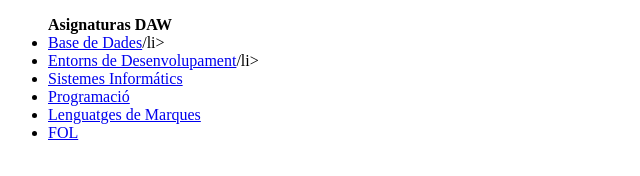
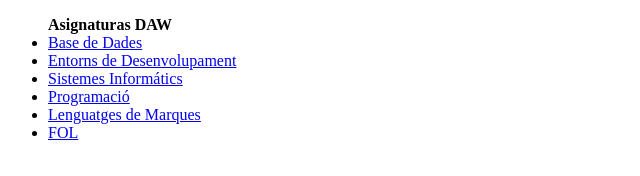
Before and after one commit to ToniGar20/tasca-git, a plain HTML site: page index.html in a window 1280 px wide. Shown: the full height of the page, 0-640 px from the left. Drawn offline with Linux system fonts and the light colour scheme.

Commit message:
Fixing issue. Two list tags were not closed

```diff
--- a/index.html
+++ b/index.html
@@ -11,8 +11,8 @@
     <body>
         <ul>
             <lh><b>Asignaturas DAW</b></lh>
-            <li><a href="bbdd.html">Base de Dades</a>/li>
-            <li><a href= "ed.html">Entorns de Desenvolupament</a>/li>
+            <li><a href="bbdd.html">Base de Dades</a></li>
+            <li><a href= "ed.html">Entorns de Desenvolupament</a></li>
             <li><a href="sistemes.html">Sistemes Informátics</a></li>
             <li><a href= "programacio.html">Programació</a></li>
             <li><a href= "marques.html">Lenguatges de Marques</a></li>
```
